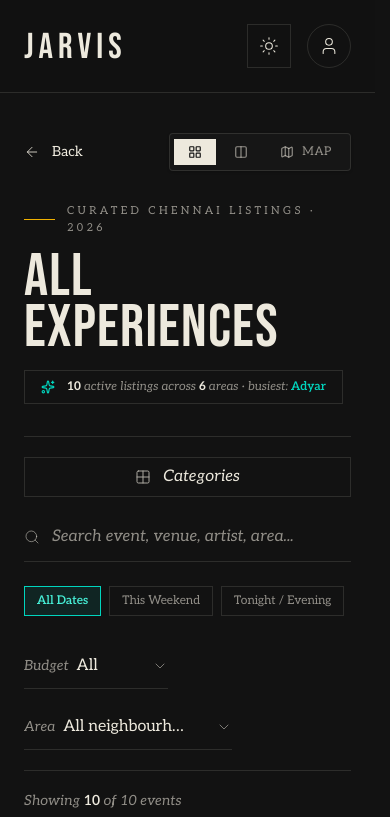
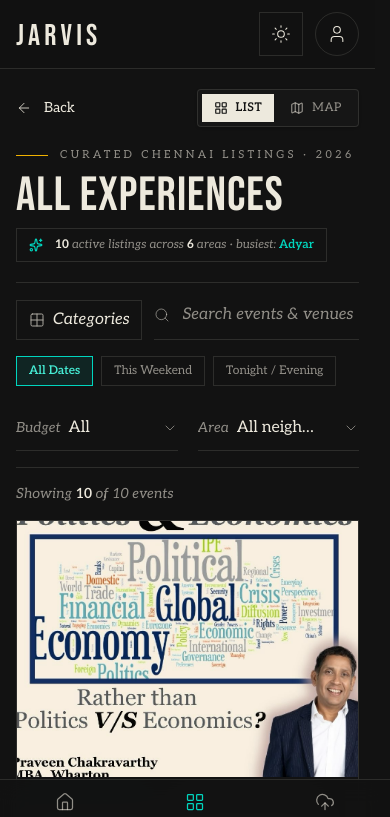
Before and after one commit to hsr99/Event-Map, a React (Vite) app in the folder frontend/: page /events in a window 390 px wide. Shown: the top 817 px of the page. Built offline with nearby package versions, Linux system fonts and the light colour scheme.

Commit message:
Make frontend mobile friendly and fix missing map pins

```diff
--- a/frontend/index.html
+++ b/frontend/index.html
@@ -3,7 +3,7 @@
   <head>
     <meta charset="UTF-8" />
     <link rel="icon" type="image/svg+xml" href="/favicon.svg" />
-    <meta name="viewport" content="width=device-width, initial-scale=1.0" />
+    <meta name="viewport" content="width=device-width, initial-scale=1.0, viewport-fit=cover" />
     <meta name="description" content="Jarvis — the Chennai event map." />
     <script>
       try {
--- a/frontend/src/App.jsx
+++ b/frontend/src/App.jsx
@@ -2,6 +2,7 @@ import { useEffect, useState } from 'react';
 import { AnimatePresence, MotionConfig } from 'framer-motion';
 import { BrowserRouter, Routes, Route, useLocation } from 'react-router-dom';
 import GlobalHeader from './components/GlobalHeader';
+import MobileTabBar from './components/MobileTabBar';
 import LandingView from './views/LandingView';
 import UnifiedEventsDirectory from './components/UnifiedEventsDirectory';
 import SubmitPosterView from './views/SubmitPosterView';
@@ -53,9 +54,11 @@ export default function App() {
       <MotionConfig reducedMotion="user">
         <div className="flex min-h-svh flex-col overflow-x-clip bg-ivory text-ink transition-colors duration-200 dark:bg-ink dark:text-bone">
           <GlobalHeader theme={theme} onToggleTheme={toggleTheme} />
-          <div className="flex-1">
+          {/* Bottom padding on phones keeps content clear of the fixed tab bar */}
+          <div className="flex-1 pb-[calc(4rem+env(safe-area-inset-bottom))] sm:pb-0">
             <AnimatedRoutes theme={theme} toggleTheme={toggleTheme} />
           </div>
+          <MobileTabBar />
         </div>
       </MotionConfig>
     </BrowserRouter>
--- a/frontend/src/components/GlobalHeader.jsx
+++ b/frontend/src/components/GlobalHeader.jsx
@@ -1,5 +1,5 @@
 import { Link, useLocation } from 'react-router-dom';
-import { User, Menu } from 'lucide-react';
+import { User } from 'lucide-react';
 import ThemeToggle from './ThemeToggle';
 
 export default function GlobalHeader({ theme, onToggleTheme }) {
@@ -8,13 +8,13 @@ export default function GlobalHeader({ theme, onToggleTheme }) {
 
   return (
     <header className="sticky top-0 z-40 border-b border-line bg-ivory/90 backdrop-blur-md transition-colors duration-200 dark:bg-ink/90">
-      <nav className="mx-auto flex w-full items-center justify-between px-6 py-6 lg:px-12 xl:px-16 2xl:px-24">
+      <nav className="mx-auto flex w-full items-center justify-between px-4 py-3 sm:px-6 sm:py-6 lg:px-12 xl:px-16 2xl:px-24">
         {isLanding ? (
-          <span className="pt-1 font-display text-4xl leading-none tracking-[0.14em]">JARVIS</span>
+          <span className="pt-1 font-display text-3xl sm:text-4xl leading-none tracking-[0.14em]">JARVIS</span>
         ) : (
           <Link
             to="/"
-            className="pt-1 font-display text-4xl leading-none tracking-[0.14em] cursor-pointer hover:text-teal-700 dark:hover:text-teal-400 transition-colors"
+            className="pt-1 font-display text-3xl sm:text-4xl leading-none tracking-[0.14em] cursor-pointer hover:text-teal-700 dark:hover:text-teal-400 transition-colors"
           >
             JARVIS
           </Link>
@@ -44,7 +44,7 @@ export default function GlobalHeader({ theme, onToggleTheme }) {
             </Link>
           </div>
 
-          <div className="flex items-center gap-4">
+          <div className="flex items-center gap-3 sm:gap-4">
             <ThemeToggle theme={theme} onToggle={onToggleTheme} />
 
             <button
--- /dev/null
+++ b/frontend/src/components/MobileTabBar.jsx
@@ -0,0 +1,38 @@
+import { NavLink } from 'react-router-dom';
+import { Home, LayoutGrid, UploadCloud } from 'lucide-react';
+
+const TABS = [
+  { to: '/', label: 'Home', icon: Home, end: true },
+  { to: '/events', label: 'Listings', icon: LayoutGrid },
+  { to: '/submit', label: 'Drop a Poster', icon: UploadCloud },
+];
+
+// Bottom navigation for phones. The header's text links are hidden below `sm`,
+// so this is how mobile visitors move between pages.
+export default function MobileTabBar() {
+  return (
+    <nav
+      aria-label="Main"
+      className="fixed inset-x-0 bottom-0 z-30 border-t border-line bg-ivory/95 pb-[env(safe-area-inset-bottom)] backdrop-blur-md transition-colors duration-200 sm:hidden dark:bg-ink/95"
+    >
+      <ul className="grid grid-cols-3">
+        {TABS.map(({ to, label, icon: Icon, end }) => (
+          <li key={to}>
+            <NavLink
+              to={to}
+              end={end}
+              className={({ isActive }) =>
+                `flex h-16 flex-col items-center justify-center gap-1 text-[11px] font-serif tracking-wide transition-colors ${
+                  isActive ? 'text-teal-700 dark:text-teal-400' : 'text-muted'
+                }`
+              }
+            >
+              <Icon className="size-5" strokeWidth={1.5} />
+              <span>{label}</span>
+            </NavLink>
+          </li>
+        ))}
+      </ul>
+    </nav>
+  );
+}
--- a/frontend/src/components/Select.jsx
+++ b/frontend/src/components/Select.jsx
@@ -47,7 +47,7 @@ export default function Select({ label, value, options, onChange }) {
             animate={{ opacity: 1, y: 0 }}
             exit={{ opacity: 0, y: -6 }}
             transition={{ duration: 0.18 }}
-            className="absolute right-0 z-30 mt-2 max-h-72 w-full min-w-56 overflow-y-auto border border-line bg-ivory py-2 shadow-[0_24px_48px_-24px_rgba(0,0,0,0.35)] dark:bg-[#181818]"
+            className="absolute left-0 z-30 mt-2 max-h-72 w-full overflow-y-auto sm:left-auto sm:right-0 sm:min-w-56 border border-line bg-ivory py-2 shadow-[0_24px_48px_-24px_rgba(0,0,0,0.35)] dark:bg-[#181818]"
           >
             {options.map((option) => {
               const isSelected = option.value === value;
--- a/frontend/src/components/UnifiedEventsDirectory.jsx
+++ b/frontend/src/components/UnifiedEventsDirectory.jsx
@@ -89,6 +89,26 @@ export default function UnifiedEventsDirectory({ theme, onToggleTheme }) {
   const [filterByMapBounds, setFilterByMapBounds] = useState(false);
 
   const carouselRef = useRef(null);
+  const mapViewRef = useRef(null);
+
+  // Split view (list beside map) needs a wide screen. Drop back to the list
+  // if the window shrinks below the lg breakpoint while it's open.
+  useEffect(() => {
+    const wide = window.matchMedia('(min-width: 1024px)');
+    const onChange = () => {
+      if (!wide.matches) setViewMode((mode) => (mode === 'split' ? 'grid' : mode));
+    };
+    onChange();
+    wide.addEventListener('change', onChange);
+    return () => wide.removeEventListener('change', onChange);
+  }, []);
+
+  // On phones the map sits below the filters; bring it into view when chosen.
+  useEffect(() => {
+    if (viewMode !== 'map' || !window.matchMedia('(max-width: 639px)').matches) return;
+    const id = requestAnimationFrame(() => mapViewRef.current?.scrollIntoView({ behavior: 'smooth', block: 'start' }));
+    return () => cancelAnimationFrame(id);
+  }, [viewMode]);
 
   const pageTitle = CATEGORY_TITLES[activeCategory] || 'All Experiences';
 
@@ -206,9 +226,9 @@ export default function UnifiedEventsDirectory({ theme, onToggleTheme }) {
       exit={{ opacity: 0, y: 16, transition: { duration: 0.3, ease: 'easeIn' } }}
       className="min-h-svh"
     >
-      <main className="mx-auto w-full px-6 pb-24 lg:px-12 xl:px-16 2xl:px-24">
+      <main className="mx-auto w-full px-4 pb-12 sm:px-6 sm:pb-24 lg:px-12 xl:px-16 2xl:px-24">
         {/* Header Section */}
-        <section className="pb-8 pt-10 sm:pt-14">
+        <section className="pb-5 pt-5 sm:pb-8 sm:pt-14">
           <div className="flex flex-wrap items-center justify-between gap-4">
             <button
               type="button"
@@ -228,19 +248,19 @@ export default function UnifiedEventsDirectory({ theme, onToggleTheme }) {
               <button
                 type="button"
                 onClick={() => setViewMode('grid')}
-                className={`flex cursor-pointer items-center gap-2 px-3.5 py-1.5 text-xs font-serif uppercase tracking-wider transition-colors ${
+                className={`flex cursor-pointer items-center gap-2 px-3 py-1.5 text-xs sm:px-3.5 font-serif uppercase tracking-wider transition-colors ${
                   viewMode === 'grid'
                     ? 'bg-ink text-ivory dark:bg-bone dark:text-ink font-semibold'
                     : 'text-muted hover:text-ink dark:hover:text-bone'
                 }`}
               >
                 <LayoutGrid className="size-3.5" />
-                <span className="hidden sm:inline">Grid</span>
+                <span>List</span>
               </button>
               <button
                 type="button"
                 onClick={() => setViewMode('split')}
-                className={`flex cursor-pointer items-center gap-2 px-3.5 py-1.5 text-xs font-serif uppercase tracking-wider transition-colors ${
+                className={`hidden lg:flex cursor-pointer items-center gap-2 px-3 py-1.5 text-xs sm:px-3.5 font-serif uppercase tracking-wider transition-colors ${
                   viewMode === 'split'
                     ? 'bg-ink text-ivory dark:bg-bone dark:text-ink font-semibold'
                     : 'text-muted hover:text-ink dark:hover:text-bone'
@@ -252,7 +272,7 @@ export default function UnifiedEventsDirectory({ theme, onToggleTheme }) {
               <button
                 type="button"
                 onClick={() => setViewMode('map')}
-                className={`flex cursor-pointer items-center gap-2 px-3.5 py-1.5 text-xs font-serif uppercase tracking-wider transition-colors ${
+                className={`flex cursor-pointer items-center gap-2 px-3 py-1.5 text-xs sm:px-3.5 font-serif uppercase tracking-wider transition-colors ${
                   viewMode === 'map'
                     ? 'bg-ink text-ivory dark:bg-bone dark:text-ink font-semibold'
                     : 'text-muted hover:text-ink dark:hover:text-bone'
@@ -264,7 +284,7 @@ export default function UnifiedEventsDirectory({ theme, onToggleTheme }) {
             </div>
           </div>
 
-          <div className="mt-8 flex flex-wrap items-baseline justify-between gap-4">
+          <div className="mt-5 flex flex-wrap items-baseline justify-between gap-3 sm:mt-8 sm:gap-4">
             <div>
               <p className="flex items-center gap-3 text-[11px] uppercase tracking-[0.3em] text-muted">
                 <span className="h-px w-8 bg-yellow-600 dark:bg-yellow-500" />
@@ -274,14 +294,14 @@ export default function UnifiedEventsDirectory({ theme, onToggleTheme }) {
                 key={pageTitle}
                 initial={{ opacity: 0, y: 10 }}
                 animate={{ opacity: 1, y: 0 }}
-                className="mt-4 font-display text-6xl leading-[0.85] uppercase tracking-[0.02em] sm:text-8xl"
+                className="mt-3 font-display text-5xl leading-[0.85] uppercase tracking-[0.02em] sm:mt-4 sm:text-8xl"
               >
                 {pageTitle}
               </motion.h1>
             </div>
 
             {/* Live Stats Badge */}
-            <div className="flex items-center gap-3 border border-line px-4 py-2 text-xs italic text-muted">
+            <div className="flex items-center gap-3 border border-line px-3 py-2 text-xs italic text-muted sm:px-4">
               <Sparkles className="size-3.5 text-teal-600 dark:text-teal-400" />
               <span>
                 <strong className="not-italic text-ink dark:text-bone">{stats.total}</strong> active listings across{' '}
@@ -297,11 +317,12 @@ export default function UnifiedEventsDirectory({ theme, onToggleTheme }) {
         </section>
 
         {/* Filter Controls Bar */}
-        <section aria-label="Filters" className="border-y border-line py-5 transition-colors duration-200">
-          <div className="flex flex-col gap-6 lg:flex-row lg:items-end lg:gap-8">
+        <section aria-label="Filters" className="border-y border-line py-4 sm:py-5 transition-colors duration-200">
+          <div className="flex flex-col gap-4 sm:gap-6 lg:flex-row lg:items-end lg:gap-8">
+            <div className="flex items-end gap-3 lg:contents">
             <button
               onClick={() => setIsCategoryOverlayOpen(true)}
-              className="group flex h-10 shrink-0 cursor-pointer items-center justify-center gap-3 border border-line bg-transparent px-5 font-serif text-base italic text-ink transition-colors hover:border-teal-700 hover:text-teal-800 dark:text-bone dark:hover:border-teal-400 dark:hover:text-teal-300"
+              className="group flex h-10 shrink-0 cursor-pointer items-center justify-center gap-2 border border-line bg-transparent px-3 font-serif sm:gap-3 sm:px-5 text-base italic text-ink transition-colors hover:border-teal-700 hover:text-teal-800 dark:text-bone dark:hover:border-teal-400 dark:hover:text-teal-300"
             >
               <Grid2X2 className="h-4 w-4 opacity-70 group-hover:opacity-100" strokeWidth={1.5} />
               Categories
@@ -311,14 +332,14 @@ export default function UnifiedEventsDirectory({ theme, onToggleTheme }) {
             </button>
 
             {/* Search Input */}
-            <label className="flex flex-1 items-center gap-3 border-b border-line pb-2 transition-colors duration-300 focus-within:border-teal-700 dark:focus-within:border-teal-400">
+            <label className="flex min-w-0 flex-1 items-center gap-3 border-b border-line pb-2 transition-colors duration-300 focus-within:border-teal-700 dark:focus-within:border-teal-400">
               <span className="sr-only">Search events</span>
               <Search className="size-4 shrink-0 text-muted" strokeWidth={1.25} />
               <input
                 type="text"
                 value={query}
                 onChange={(e) => setQuery(e.target.value)}
-                placeholder="Search event, venue, artist, area..."
+                placeholder="Search events & venues"
                 className="w-full bg-transparent py-1 outline-none placeholder:italic placeholder:text-muted"
               />
               {query && (
@@ -332,9 +353,10 @@ export default function UnifiedEventsDirectory({ theme, onToggleTheme }) {
                 </button>
               )}
             </label>
+            </div>
 
             {/* Time Filter Chips */}
-            <div className="flex items-center gap-2 overflow-x-auto pb-1">
+            <div className="-mx-4 flex items-center gap-2 overflow-x-auto px-4 pb-1 no-scrollbar sm:mx-0 sm:px-0">
               {TIME_FILTERS.map((tf) => {
                 const isActive = timeFilter === tf.id;
                 return (
@@ -355,8 +377,8 @@ export default function UnifiedEventsDirectory({ theme, onToggleTheme }) {
             </div>
 
             {/* Select Dropdowns */}
-            <div className="flex flex-wrap items-end gap-x-8 gap-y-4">
-              <div className="w-36">
+            <div className="grid grid-cols-2 gap-x-5 gap-y-4 sm:flex sm:flex-wrap sm:items-end sm:gap-x-8">
+              <div className="min-w-0 sm:w-36">
                 <Select
                   label="Budget"
                   value={budget}
@@ -365,7 +387,7 @@ export default function UnifiedEventsDirectory({ theme, onToggleTheme }) {
                 />
               </div>
 
-              <div className="w-52">
+              <div className="min-w-0 sm:w-52">
                 <Select label="Area" value={area} options={AREA_OPTIONS} onChange={setArea} />
               </div>
             </div>
@@ -373,7 +395,7 @@ export default function UnifiedEventsDirectory({ theme, onToggleTheme }) {
         </section>
 
         {/* Status Bar */}
-        <div className="flex items-baseline justify-between py-5 text-sm">
+        <div className="flex items-baseline justify-between gap-4 py-4 text-sm sm:py-5">
           <div className="flex items-center gap-4">
             <p className="italic text-muted">
               Showing <span className="not-italic tabular-nums text-ink dark:text-bone font-semibold">{visibleEvents.length}</span> of{' '}
@@ -396,9 +418,10 @@ export default function UnifiedEventsDirectory({ theme, onToggleTheme }) {
             <button
               type="button"
               onClick={resetFilters}
-              className="cursor-pointer underline decoration-line underline-offset-4 transition-colors hover:text-teal-700 hover:decoration-current dark:hover:text-teal-400 text-xs uppercase tracking-wider"
+              className="shrink-0 cursor-pointer underline decoration-line underline-offset-4 transition-colors hover:text-teal-700 hover:decoration-current dark:hover:text-teal-400 text-xs uppercase tracking-wider"
             >
-              Clear all filters
+              <span className="sm:hidden">Clear</span>
+              <span className="hidden sm:inline">Clear all filters</span>
             </button>
           )}
         </div>
@@ -507,7 +530,7 @@ export default function UnifiedEventsDirectory({ theme, onToggleTheme }) {
 
         {/* VIEW 3: Full Map View with Bottom Floating Carousel */}
         {viewMode === 'map' && (
-          <div className="relative h-[82vh] w-full overflow-hidden border border-line shadow-2xl">
+          <div ref={mapViewRef} className="relative -mx-4 h-[calc(100svh-8.5rem-env(safe-area-inset-bottom))] scroll-mt-[3.75rem] overflow-hidden border-y border-line shadow-2xl sm:mx-0 sm:h-[82vh] sm:scroll-mt-0 sm:border">
             {/* The Full MapLibre Container */}
             <ChennaiMap
               events={visibleEvents}
@@ -519,14 +542,14 @@ export default function UnifiedEventsDirectory({ theme, onToggleTheme }) {
             />
 
             {/* Bottom Floating Carousel Drawer */}
-            <div className="pointer-events-none absolute inset-x-0 bottom-4 z-20 px-4 sm:px-8">
-              <div className="pointer-events-auto mx-auto max-w-5xl rounded-sm border border-line bg-ivory/95 p-3 shadow-2xl backdrop-blur-xl dark:bg-ink/95">
+            <div className="pointer-events-none absolute inset-x-0 bottom-3 z-20 px-3 sm:bottom-4 sm:px-8">
+              <div className="pointer-events-auto mx-auto max-w-5xl rounded-sm border border-line bg-ivory/95 p-2.5 shadow-2xl sm:p-3 backdrop-blur-xl dark:bg-ink/95">
                 <div className="flex items-center justify-between pb-2 px-1 text-xs uppercase tracking-widest text-muted border-b border-line mb-3">
                   <div className="flex items-center gap-2">
                     <span className="size-2 rounded-full bg-teal-500" />
                     <span>Chennai Radar Events ({visibleEvents.length})</span>
                   </div>
-                  <div className="flex items-center gap-1">
+                  <div className="hidden items-center gap-1 sm:flex">
                     <button
                       type="button"
                       onClick={() => scrollCarousel('left')}
@@ -549,7 +572,7 @@ export default function UnifiedEventsDirectory({ theme, onToggleTheme }) {
                 {/* Horizontal Scroll Cards */}
                 <div
                   ref={carouselRef}
-                  className="flex gap-4 overflow-x-auto pb-1 no-scrollbar scroll-smooth"
+                  className="flex snap-x snap-mandatory gap-3 overflow-x-auto pb-1 no-scrollbar scroll-smooth sm:gap-4"
                 >
                   {visibleEvents.map((event) => {
                     const isFocused = focusedEventId === event.id;
@@ -557,7 +580,7 @@ export default function UnifiedEventsDirectory({ theme, onToggleTheme }) {
                       <div
                         key={event.id}
                         onClick={() => setFocusedEventId(event.id)}
-                        className={`cursor-pointer group flex min-w-[280px] max-w-[320px] shrink-0 gap-3 border p-3 transition-all ${
+                        className={`cursor-pointer group flex w-[78vw] max-w-[320px] shrink-0 snap-start gap-3 border p-3 transition-all sm:w-auto sm:min-w-[280px] ${
                           isFocused
                             ? 'border-teal-600 bg-teal-500/10 dark:border-teal-400 dark:bg-teal-400/10 shadow-sm'
                             : 'border-line hover:border-ink/40 dark:hover:border-bone/40 bg-ink/[0.02] dark:bg-bone/[0.02]'
```
Also changed, not shown: frontend/src/components/ChennaiMap.jsx (+14 -3 lines), frontend/src/components/EventDrawer.jsx (+5 -5 lines), frontend/src/index.css (+7 -0 lines), frontend/src/views/LandingView.jsx (+8 -8 lines).
